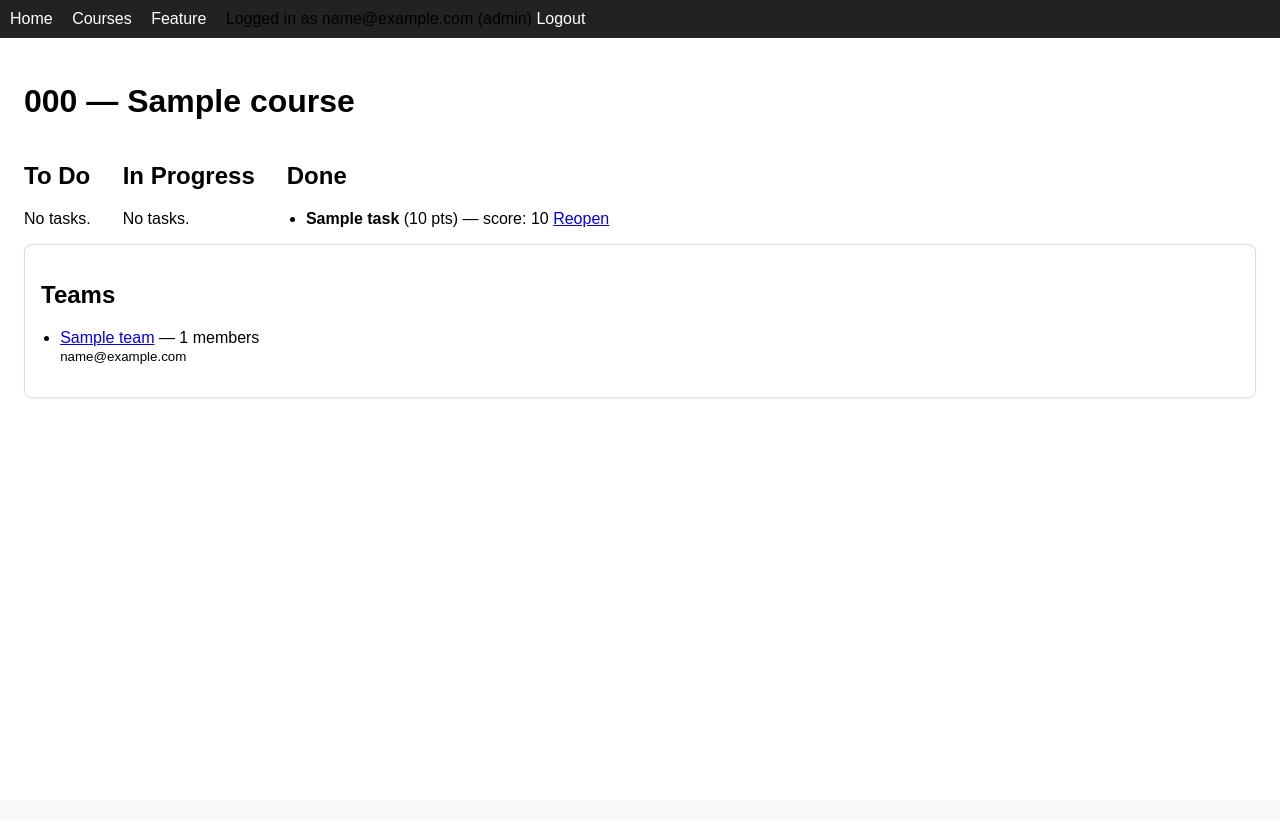
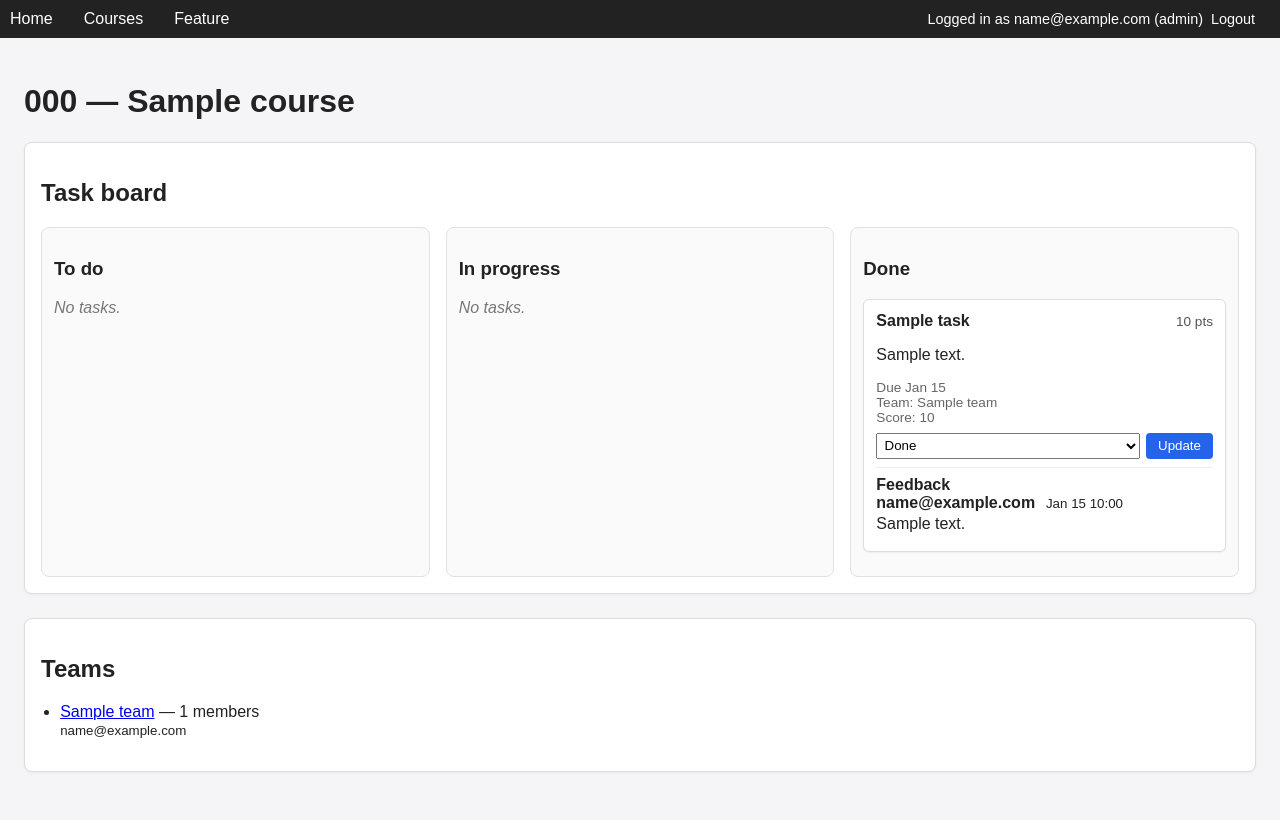
Before and after one commit to ErnestWetherell/microcanvas-m1, a Flask app: page /courses/1 in a window 1280 px wide. Before the commit the page ends 398 px from the top, so only its background shows below. Run offline with Flask 3, Linux system fonts and the light colour scheme; a user stored in the database is signed in; tables that the repository leaves empty hold one stand-in row (values such as "Sample post").

Commit message:
MVPs now fully functional
- lock dashboard/courses behind login and seed data outside auth-only views
- replace toggle with multi-status forms on course/team boards and add styling
- let TAs leave feedback via TaskComment model/form + templates, update README/tests

```diff
--- a/app/forms.py
+++ b/app/forms.py
@@ -28,6 +28,16 @@ class TaskForm(FlaskForm):
     submit = SubmitField("Save Task")
 
 
+class TaskStatusForm(FlaskForm):
+    status = SelectField("Status", choices=[], validators=[DataRequired()])
+    submit = SubmitField("Update")
+
+
+class TaskCommentForm(FlaskForm):
+    body = TextAreaField("Comment", validators=[DataRequired()])
+    submit = SubmitField("Post feedback")
+
+
 class GradeForm(FlaskForm):
     score = IntegerField("Score", validators=[Optional(), NumberRange(min=0, max=1000)])
     submit = SubmitField("Save Grade")
--- a/app/main/routes.py
+++ b/app/main/routes.py
@@ -1,4 +1,4 @@
-from flask import render_template, redirect, url_for, flash
+from flask import render_template, redirect, url_for, flash, request
 from flask_login import current_user, login_required
 from app.main import main_bp
 from app import db
@@ -6,11 +6,19 @@ from app.models import (
     Course,
     CourseMembership,
     Task,
+    TaskComment,
     Team,
     TeamMembership,
     User,
 )
-from app.forms import TaskForm, GradeForm, TeamForm, TeamMemberForm
+from app.forms import (
+    TaskForm,
+    TaskStatusForm,
+    TaskCommentForm,
+    GradeForm,
+    TeamForm,
+    TeamMemberForm,
+)
 
 
 def _ensure_sample_data():
@@ -38,7 +46,7 @@ def _ensure_sample_data():
     student2 = user("student2@example.com", "student")
 
     course1 = Course(code="CMPE 131", title="Software Engineering")
-    course2 = Course(code="ISE 140", title="Production & Ops Mgmt")
+    course2 = Course(code="ISE 140", title="Operations Planning and Control")
     db.session.add_all([course1, course2])
     db.session.flush()
 
@@ -94,7 +102,21 @@ def _ensure_sample_data():
     db.session.commit()
 
 
+def _build_status_columns(tasks):
+    columns = []
+    for value, label in Task.STATUS_CHOICES:
+        columns.append(
+            {
+                "key": value,
+                "label": label,
+                "tasks": [task for task in tasks if task.status == value],
+            }
+        )
+    return columns
+
+
 @main_bp.route("/")
+@login_required
 def index():
     _ensure_sample_data()
 
@@ -118,6 +140,7 @@ def index():
 
 
 @main_bp.route("/courses")
+@login_required
 def courses():
     _ensure_sample_data()
     all_courses = Course.query.all()
@@ -129,16 +152,17 @@ def courses():
 def course_detail(course_id):
     course = Course.query.get_or_404(course_id)
 
-    tasks_todo = [t for t in course.tasks if t.status == "todo"]
-    tasks_in_progress = [t for t in course.tasks if t.status == "in_progress"]
-    tasks_done = [t for t in course.tasks if t.status == "done"]
+    status_form = TaskStatusForm()
+    status_form.status.choices = Task.STATUS_CHOICES
+    comment_form = TaskCommentForm()
 
     return render_template(
         "main/course.html",
         course=course,
-        tasks_todo=tasks_todo,
-        tasks_in_progress=tasks_in_progress,
-        tasks_done=tasks_done,
+        status_columns=_build_status_columns(course.tasks),
+        status_form=status_form,
+        comment_form=comment_form,
+        status_choices=Task.STATUS_CHOICES,
         teams=course.teams,
         team_form=TeamForm(),
     )
@@ -180,20 +204,44 @@ def new_task(course_id):
     return render_template("main/task_form.html", form=form, course=course)
 
 
-@main_bp.route("/tasks/<int:task_id>/toggle")
+@main_bp.route("/tasks/<int:task_id>/status", methods=["POST"])
 @login_required
-def toggle_task(task_id):
+def update_task_status(task_id):
     task = Task.query.get_or_404(task_id)
+    form = TaskStatusForm()
+    form.status.choices = Task.STATUS_CHOICES
 
-    # simple toggle between todo and done
-    if task.status == "done":
-        task.status = "todo"
-    else:
-        task.status = "done"
+    if not form.validate_on_submit():
+        flash("Invalid status update.")
+        return redirect(request.referrer or url_for("main.course_detail", course_id=task.course_id))
 
+    task.status = form.status.data
     db.session.commit()
     flash("Task status updated.")
-    return redirect(url_for("main.course_detail", course_id=task.course_id))
+    return redirect(request.referrer or url_for("main.course_detail", course_id=task.course_id))
+
+
+@main_bp.route("/tasks/<int:task_id>/comments", methods=["POST"])
+@login_required
+def add_task_comment(task_id):
+    task = Task.query.get_or_404(task_id)
+    if not current_user.can_review_tasks:
+        flash("Only instructors or TAs can leave feedback.")
+        return redirect(request.referrer or url_for("main.course_detail", course_id=task.course_id))
+
+    form = TaskCommentForm()
+    if form.validate_on_submit():
+        body = form.body.data.strip()
+        if not body:
+            flash("Comment cannot be empty.")
+            return redirect(request.referrer or url_for("main.course_detail", course_id=task.course_id))
+        comment = TaskComment(body=body, task=task, author=current_user)
+        db.session.add(comment)
+        db.session.commit()
+        flash("Feedback posted.")
+    else:
+        flash("Comment cannot be empty.")
+    return redirect(request.referrer or url_for("main.course_detail", course_id=task.course_id))
 
 
 @main_bp.route("/tasks/<int:task_id>/grade", methods=["GET", "POST"])
@@ -243,9 +291,6 @@ def create_team(course_id):
 @login_required
 def team_detail(team_id):
     team = Team.query.get_or_404(team_id)
-    tasks_todo = [t for t in team.tasks if t.status == "todo"]
-    tasks_done = [t for t in team.tasks if t.status == "done"]
-    tasks_progress = [t for t in team.tasks if t.status == "in_progress"]
 
     member_form = TeamMemberForm()
     course_member_ids = {m.user_id for m in team.course.memberships if m.role == "student"}
@@ -260,13 +305,18 @@ def team_detail(team_id):
         member_choices = []
     member_form.user_id.choices = member_choices
 
+    status_form = TaskStatusForm()
+    status_form.status.choices = Task.STATUS_CHOICES
+    comment_form = TaskCommentForm()
+
     return render_template(
         "main/team.html",
         team=team,
-        tasks_todo=tasks_todo,
-        tasks_in_progress=tasks_progress,
-        tasks_done=tasks_done,
+        status_columns=_build_status_columns(team.tasks),
         member_form=member_form,
+        status_form=status_form,
+        comment_form=comment_form,
+        status_choices=Task.STATUS_CHOICES,
     )
 
 
--- a/app/static/styles.css
+++ b/app/static/styles.css
@@ -1,12 +1,37 @@
-body { font-family: Arial; margin: 0; }
-.navbar { background: #222; padding: 10px; }
+body { font-family: Arial; margin: 0; background: #f5f5f7; color: #222; }
+.navbar { background: #222; padding: 10px; color: white; display: flex; flex-wrap: wrap; align-items: center; gap: 1rem; }
 .navbar a { color: white; margin-right: 15px; text-decoration: none; }
 .navbar a:hover { text-decoration: underline; }
-.flashes { background: #ffeeaa; padding: 10px; }
+.nav-right { margin-left: auto; font-size: 0.9rem; display: flex; gap: 0.5rem; align-items: center; }
+.flashes { background: #ffeeaa; padding: 10px; margin: 0; list-style: none; }
 .card { background: #fff; border: 1px solid #ddd; padding: 1rem; margin-bottom: 1.5rem; border-radius: 8px; box-shadow: 0 1px 3px rgba(0,0,0,0.05); }
 .card-grid { display: grid; grid-template-columns: repeat(auto-fit, minmax(220px, 1fr)); gap: 1rem; }
+.board-grid { display: grid; grid-template-columns: repeat(auto-fit, minmax(220px, 1fr)); gap: 1rem; }
+.board-column { background: #fafafa; border: 1px solid #e2e2e2; padding: 0.75rem; border-radius: 8px; min-height: 200px; }
+.task-card { background: white; border: 1px solid #ddd; border-radius: 6px; padding: 0.75rem; margin-bottom: 0.75rem; box-shadow: 0 1px 2px rgba(0,0,0,0.05); }
+.task-card header { display: flex; justify-content: space-between; align-items: center; margin-bottom: 0.5rem; }
+.task-points { font-size: 0.85rem; color: #555; }
+.task-meta { font-size: 0.85rem; color: #666; margin: 0; }
+.status-form { margin-top: 0.5rem; display: flex; gap: 0.4rem; }
+.status-form select { flex: 1; padding: 0.2rem; }
+.status-form button { padding: 0.25rem 0.75rem; border: none; background: #2563eb; color: white; border-radius: 4px; cursor: pointer; }
+.status-form button:hover { background: #1e4fc9; }
+.empty-state { color: #777; font-style: italic; }
+.text-link { display: inline-block; margin-top: 0.5rem; font-size: 0.9rem; }
+.task-comments { border-top: 1px solid #eee; margin-top: 0.5rem; padding-top: 0.5rem; }
+.task-comments ul { list-style: none; padding-left: 0; margin: 0; }
+.task-comments li { margin-bottom: 0.4rem; }
+.task-comments p { margin: 0.2rem 0 0; }
+.comment-author { font-weight: bold; margin-right: 0.4rem; }
+.comment-form { margin-top: 0.5rem; display: flex; flex-direction: column; gap: 0.3rem; }
+.comment-form textarea { width: 100%; padding: 0.4rem; font-family: inherit; border: 1px solid #ccc; border-radius: 4px; resize: vertical; }
+.comment-form button { align-self: flex-end; padding: 0.3rem 0.8rem; border: none; background: #059669; color: white; border-radius: 4px; cursor: pointer; }
+.comment-form button:hover { background: #047857; }
+.sr-only { position: absolute; width: 1px; height: 1px; padding: 0; margin: -1px; overflow: hidden; clip: rect(0,0,0,0); border: 0; }
 main { padding: 1.5rem; }
 ul { padding-left: 1.2rem; }
 @media (max-width: 600px) {
-  .navbar { flex-direction: column; }
+  .navbar { flex-direction: column; align-items: flex-start; }
+  .nav-right { margin-left: 0; }
+  .status-form { flex-direction: column; }
 }
--- a/app/templates/main/course.html
+++ b/app/templates/main/course.html
@@ -11,81 +11,76 @@
     </p>
   {% endif %}
 
-  <div style="display: flex; gap: 2rem; flex-wrap: wrap;">
-    <div>
-      <h2>To Do</h2>
-      {% if tasks_todo %}
+  <section class="card">
+    <h2>Task board</h2>
+    <div class="board-grid">
+      {% for column in status_columns %}
+        <div class="board-column">
+          <h3>{{ column.label }}</h3>
+          {% if column.tasks %}
+            {% for task in column.tasks %}
+              <article class="task-card">
+                <header>
+                  <strong>{{ task.title }}</strong>
+                  <span class="task-points">{{ task.points }} pts</span>
+                </header>
+                {% if task.description %}
+                  <p>{{ task.description }}</p>
+                {% endif %}
+                {% if task.due_date %}
+                  <p class="task-meta">Due {{ task.due_date.strftime("%b %d") }}</p>
+                {% endif %}
+                {% if task.team %}
+                  <p class="task-meta">Team: {{ task.team.name }}</p>
+                {% endif %}
+                {% if task.score is not none %}
+                  <p class="task-meta">Score: {{ task.score }}</p>
+                {% endif %}
+                <form method="post" action="{{ url_for('main.update_task_status', task_id=task.id) }}" class="status-form">
+                  {{ status_form.csrf_token }}
+                  <label class="sr-only" for="status-{{ task.id }}">Status</label>
+                  <select id="status-{{ task.id }}" name="status">
+                    {% for value, label in status_choices %}
+                      <option value="{{ value }}" {% if value == task.status %}selected{% endif %}>
+                        {{ label }}
+                      </option>
+                    {% endfor %}
+                  </select>
+                  <button type="submit">Update</button>
+                </form>
+                {% if current_user.is_instructor %}
+                  <a class="text-link" href="{{ url_for('main.grade_task', task_id=task.id) }}">Grade</a>
+                {% endif %}
+                {% if task.comments %}
+                  <div class="task-comments">
+                    <strong>Feedback</strong>
                     <ul>
-          {% for t in tasks_todo %}
+                      {% for comment in task.comments %}
                         <li>
-              <strong>{{ t.title }}</strong> ({{ t.points }} pts)
-              {% if current_user.is_authenticated %}
-                <a href="{{ url_for('main.toggle_task', task_id=t.id) }}">
-                  Mark done
-                </a>
-              {% endif %}
-              {% if current_user.is_instructor %}
-                | <a href="{{ url_for('main.grade_task', task_id=t.id) }}">Grade</a>
-              {% endif %}
+                          <span class="comment-author">{{ comment.author.email }}</span>
+                          <small>{{ comment.created_at.strftime("%b %d %H:%M") }}</small>
+                          <p>{{ comment.body }}</p>
                         </li>
                       {% endfor %}
                     </ul>
+                  </div>
+                {% endif %}
+                {% if current_user.can_review_tasks %}
+                  <form method="post" action="{{ url_for('main.add_task_comment', task_id=task.id) }}" class="comment-form">
+                    {{ comment_form.csrf_token }}
+                    {{ comment_form.body(id='comment-body-' ~ task.id, rows=2, placeholder='Leave quick feedback...') }}
+                    <button type="submit">Post</button>
+                  </form>
+                {% endif %}
+              </article>
+            {% endfor %}
           {% else %}
-        <p>No tasks.</p>
+            <p class="empty-state">No tasks.</p>
           {% endif %}
         </div>
-
-    <div>
-      <h2>In Progress</h2>
-      {% if tasks_in_progress %}
-        <ul>
-          {% for t in tasks_in_progress %}
-            <li>
-              <strong>{{ t.title }}</strong> ({{ t.points }} pts)
-              {% if current_user.is_authenticated %}
-                <a href="{{ url_for('main.toggle_task', task_id=t.id) }}">
-                  Mark done
-                </a>
-              {% endif %}
-              {% if current_user.is_instructor %}
-                | <a href="{{ url_for('main.grade_task', task_id=t.id) }}">Grade</a>
-              {% endif %}
-            </li>
       {% endfor %}
-        </ul>
-      {% else %}
-        <p>No tasks.</p>
-      {% endif %}
     </div>
-
-    <div>
-      <h2>Done</h2>
-      {% if tasks_done %}
-        <ul>
-          {% for t in tasks_done %}
-            <li>
-              <strong>{{ t.title }}</strong> ({{ t.points }} pts)
-              {% if t.score is not none %}
-                — score: {{ t.score }}
-              {% else %}
-                — not graded
-              {% endif %}
-              {% if current_user.is_authenticated %}
-                <a href="{{ url_for('main.toggle_task', task_id=t.id) }}">
-                  Reopen
-                </a>
-              {% endif %}
-              {% if current_user.is_instructor %}
-                | <a href="{{ url_for('main.grade_task', task_id=t.id) }}">Grade</a>
-              {% endif %}
-            </li>
-          {% endfor %}
-        </ul>
-      {% else %}
-        <p>No tasks.</p>
-      {% endif %}
-    </div>
-  </div>
+  </section>
 
   <section class="card">
     <h2>Teams</h2>
```
Also changed, not shown: app/models.py (+51 -1 lines), app/templates/main/team.html (+53 -39 lines), tests/test_app.py (+90 -13 lines), README.md. Lines whose indentation alone changed are shown as unchanged.
